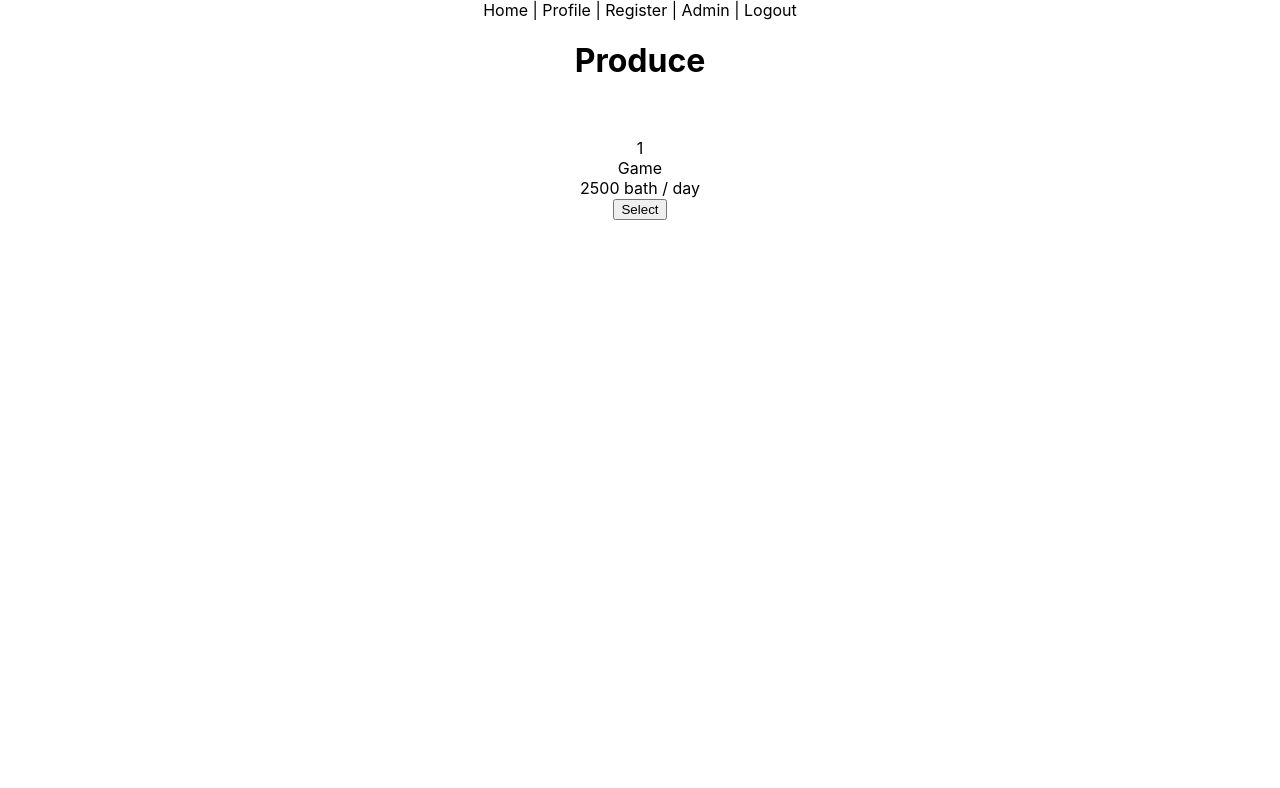
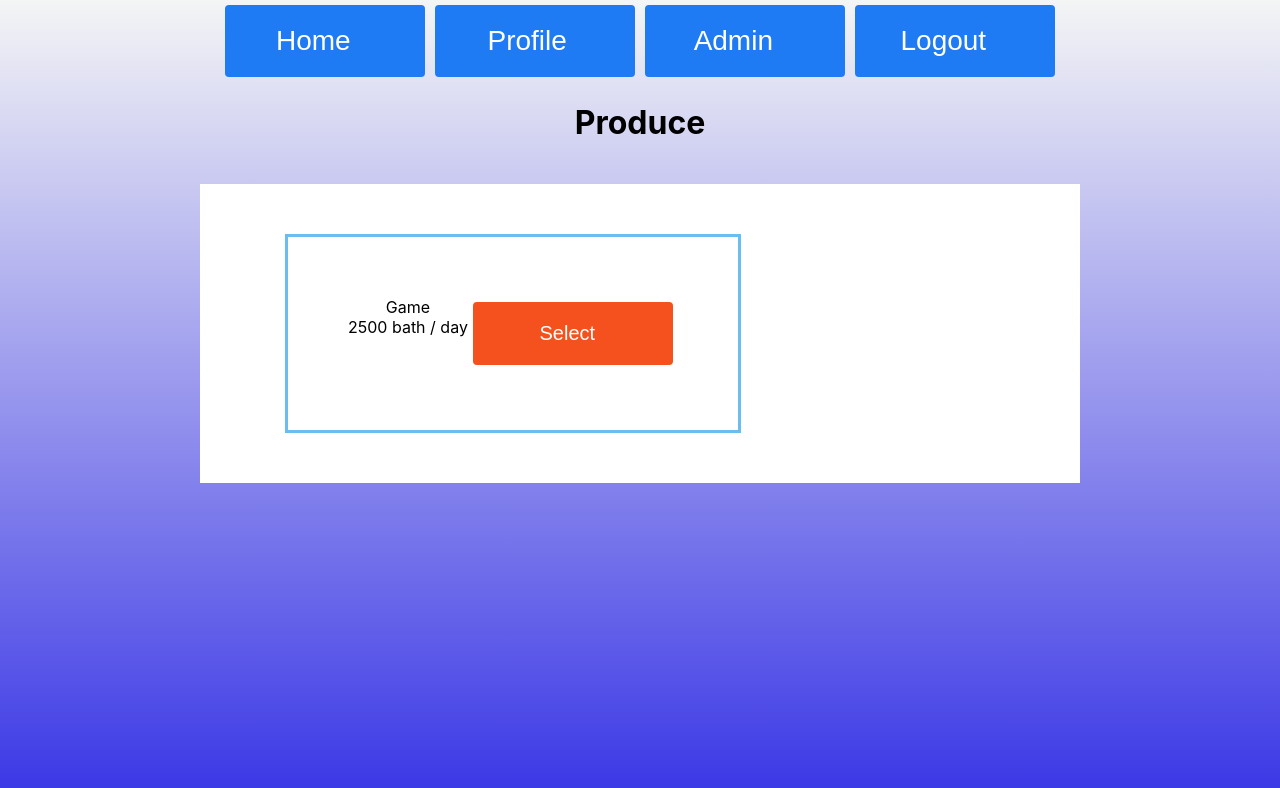
Before and after one commit to gamg002/DCW2563, a Next.js app in the folder frontend/: page / in a window 1280 px wide. Shown: the top 788 px of the page. Built offline with nearby package versions, Linux system fonts and the light colour scheme; no server answers.

Commit message:
Six commit

```diff
--- a/frontend/components/navbar.js
+++ b/frontend/components/navbar.js
@@ -1,12 +1,11 @@
 import Link from 'next/link'
-
+import styles from '../styles/Home.module.css'
 const Navbar = () => (
     <div>
-        <Link href="/"><a> Home </a></Link> |
-        <Link href="/profile"><a> Profile </a></Link> |
-        <Link href="/register"><a> Register </a></Link>  |
-        <Link href="/Admin"><a> Admin </a></Link> |
-        <Link href="/logout"><a> Logout </a></Link>
+        <button className={styles.button2}  ><a href="/"> <span>Home </span></a></button>
+        <button className={styles.button2} ><a href="/profile"><span>Profile</span>  </a></button>
+        <button className={styles.button2} ><a href="/Admin"> <span>Admin </span> </a></button>
+        <button className={styles.button2} ><a href="/logout"> <span>Logout </span> </a></button>
     </div>
 )
 
--- a/frontend/pages/index.js
+++ b/frontend/pages/index.js
@@ -19,12 +19,15 @@ export default function Home({ token }) {
 
   const printProduces = () => {
     return (Produces.list.map((item, index) =>
-    (<li key={index} className={styles.listItem} >
-      {index + 1}<br></br>
-      { item.nameproduce}<br></br>
-      { item.cost} bath / day<br></br>
+    (<li key={index} className={styles.list} >
+      <div>
 
-      <button className={`${styles.button} ${styles.btnEdit}`} onClick={() => addProduce(item.nameproduce,item.cost) && deleteProduce(item.id)}  >Select</button>
+        {item.nameproduce}<br></br>
+        {item.cost} bath / day
+      </div>
+      <div>
+        <button className={styles.button} onClick={() => addProduce(item.nameproduce, item.cost) && deleteProduce(item.id)}  > <span>Select</span> </button>
+      </div>
 
     </li>)))
   }
@@ -44,13 +47,13 @@ export default function Home({ token }) {
   const [admin, setAdmin] = useState({})
 
 
-  const addProduce = async (nameproduce,cost)=> {
-    let stu =await axios.post(URL2,{nameproduce,cost})
+  const addProduce = async (nameproduce, cost) => {
+    let stu = await axios.post(URL2, { nameproduce, cost })
     setAdmin(stu.data)
-    //Mutate(URL1)
+
   }
 
-  const deleteProduce = async (id) =>{
+  const deleteProduce = async (id) => {
     let stu = await axios.delete(`${URL1}/${id}`)
     setProduces(stu.data)
   }
@@ -66,12 +69,12 @@ export default function Home({ token }) {
 
     <div className={styles.container1} >
       <Navbar />
+      <h1>Produce</h1>
+      <br />
       <div>
-        <h1>Produce</h1>
-        <br />
-        <ul className={styles.container2}>
+        <div className={styles.container2}>
           {printProduces()}
-        </ul>
+        </div>
       </div>
 
     </div>
--- a/frontend/pages/login.js
+++ b/frontend/pages/login.js
@@ -52,7 +52,7 @@ export default function Login({ token }) {
     return (
             <div className={styles.container1}>
                 <Navbar />
-                <div className={styles.container2}>
+                <div className={styles.container3}>
                     <h1>Login</h1>
                     <br />
                     <div>
@@ -61,7 +61,8 @@ export default function Login({ token }) {
                     <br />
                     {loginForm()}
                     <div>
-                        <button onClick={login}>Login</button>
+                        <button onClick={login}>Login</button><span/>
+                        <button  ><a href="/register"> Register </a></button>
                     </div>
                 </div>
 
--- a/frontend/pages/register.js
+++ b/frontend/pages/register.js
@@ -76,7 +76,7 @@ export default function Register({ token }) {
 
         <div className={styles.container1}>
             <Navbar />
-            <div className={styles.container2}>
+            <div className={styles.container3}>
                 <h1>Register</h1>
                 <div><b>Token:</b> {token.substring(0, 15)}...
                 <button
--- a/frontend/styles/Home.module.css
+++ b/frontend/styles/Home.module.css
@@ -1,41 +1,141 @@
 .container1 {
     min-height: 100vh;
     /*display: flex;*/
+    display: flex;
     flex-direction: column;
     text-align: center;
     align-items: top;
+    background-image: linear-gradient(rgb(244, 245, 245), rgb(57, 54, 230));
 }
 
 .container2 {
-    padding: 0 0.5rem;
-    flex-direction: row;
-    justify-content: center;
-    align-items: center;
+   display: flex;
+   flex-direction: row;
+    width: auto;
+    height: auto;
+    /*border: 1px solid rgba(246, 246, 247, 0.658);*/
+    padding: 50px;
+    margin: 0px 200px 0px 200px;
+    background-color: #FFFFFF;
 }
 
-.content {
-    min-width: 25vw;
+/*********************************************************lodin - register******************************************************************/
+.container3 {
+  display: flex;
+  flex-direction: column;
+   width: auto;
+   height: auto;
+   /*border: 1px solid rgba(246, 246, 247, 0.658);*/
+   padding: 50px;
+   margin: 0px 200px 0px 200px;
+   background-color: #FFFFFF;
+}
+/************************************************************List home*****************************************************/
+.list{
+   display: flex;
+   flex-direction: row;
+   border: 3px solid rgb(106, 189, 238);
+   padding: 60px;
+   margin: 0px 30px 0px 35px;
+   background-color: #FFFFFF;
 }
 
-.gridContainer {
-    display: grid;
-    grid-template-columns: 100px auto;
-    /* grid-gap: 2px; */
-    /* background-color: #2196F3; */
-    margin-bottom: 16px;
-}
+/************************************************************Button*****************************************************/
+.button {
+    border-radius: 4px;
+    background-color: #f4511e;
+    border: none;
+    color: #FFFFFF;
+    text-align: center;
+    font-size: 20px;
+    padding: 20px;
+    width: 200px;
+    transition: all 0.5s;
+    cursor: pointer;
+    margin: 5px;
+  }
 
-.gridContainer>div {
-    background-color: rgba(255, 255, 255, 0.8);
-    text-align: left;
-    padding: 10px 0;
-    font-size: 1.2rem;
-}
+  .button span {
+    cursor: pointer;
+    display: inline-block;
+    position: relative;
+    transition: 0.5s;
+  }
 
-.gridContainer>div>input {
-    width: 100%;
-    padding: 2px 2px;
-    margin: 0px 0;
-    box-sizing: border-box;
-    font-size: 1.2rem;
-}
+  .button span:after {
+    content: '\00bb';
+    position: relative;
+    opacity: 0;
+    top: 0;
+    right: -25px;
+    transition: 0.5s;
+  }
+
+  .button:hover span {
+    padding-left: 25px;
+  }
+
+  .button:hover span:after {
+    opacity: 1;
+    right: 0;
+  }
+/************************************************************Nevbar*****************************************************/
+  .button2 {
+    border-radius: 4px;
+    background-color: #1e7bf4;
+    border: none;
+    color: #FFFFFF;
+    text-align: center;
+    font-size: 28px;
+    padding: 20px;
+    width: 200px;
+    transition: all 0.5s;
+    cursor: pointer;
+    margin: 5px;
+  }
+
+  .button2 span {
+    cursor: pointer;
+    display: inline-block;
+    position: relative;
+    transition: 0.5s;
+  }
+
+  .button2 span:after {
+    content: '\00bb';
+    position: relative;
+    opacity: 0;
+    top: 0;
+    right: -25px;
+    transition: 0.5s;
+  }
+
+  .button2:hover span {
+    padding-left: 25px;
+  }
+
+  .button2:hover span:after {
+    opacity: 1;
+    right: 0;
+  }
+  /**************************************************************Admin********************************************************/
+  .adminrow{
+    display: flex;
+    flex-direction: row;
+    margin: 15px 15px 0px 15px;
+  }
+  .admincul{
+    display: flex;
+    flex-direction: column;
+    margin: 0px 15px 0px 15px;
+    border: 2px solid rgb(106, 189, 238);
+  }
+  .listadmin{
+    display: flex;
+    flex-direction: column;
+    border: 3px solid rgb(106, 189, 238);
+    padding: 50px ;
+    margin-left: 250px;
+    background-color: #FFFFFF;
+
+ }
```
Also changed, not shown: frontend/pages/Admin.js (+125 -7 lines), 1 other file (tests, documents, lock files or other folders).
